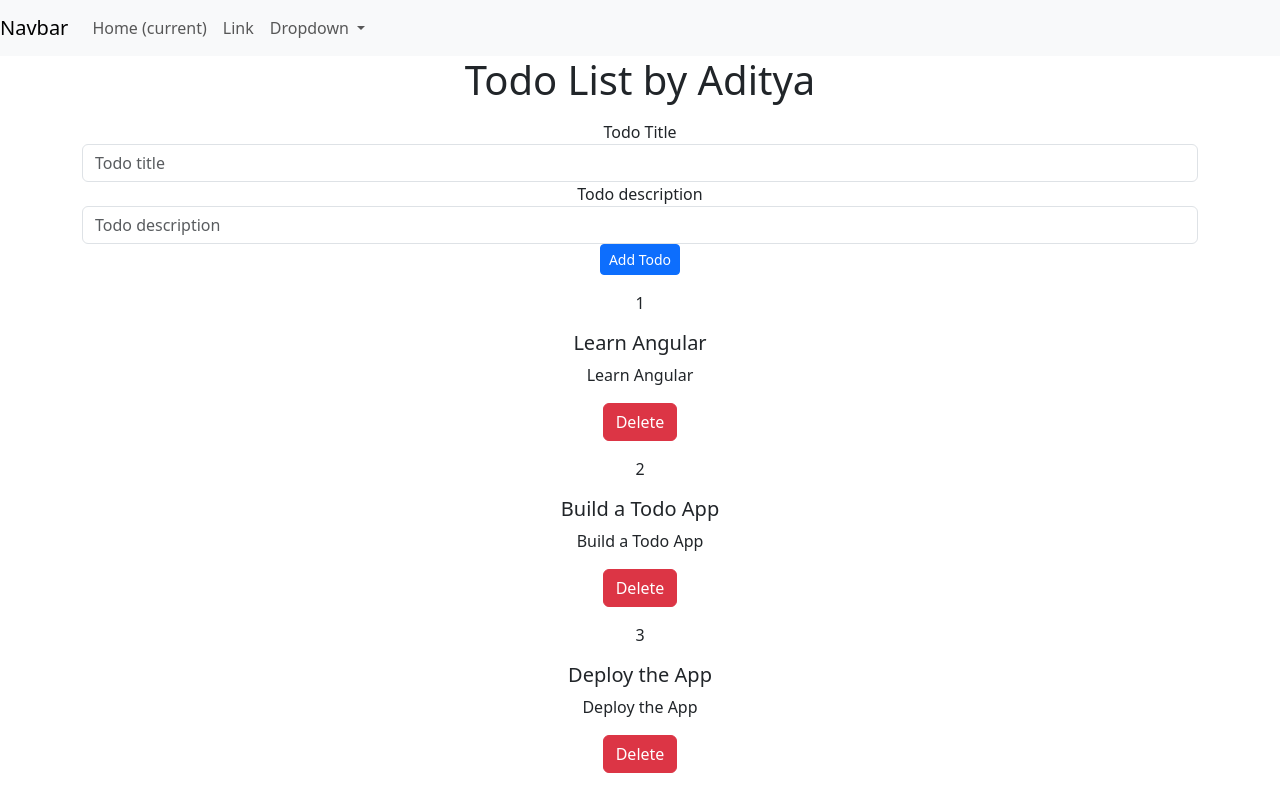
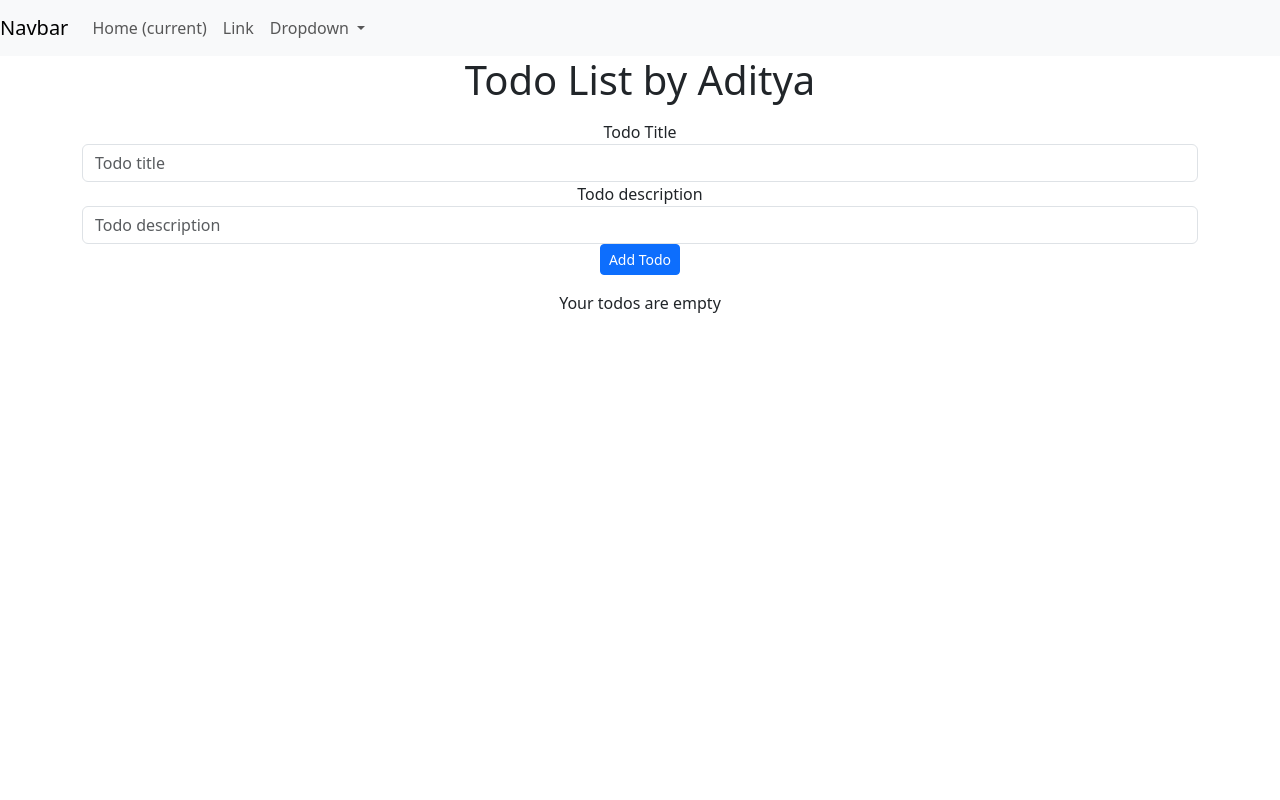
Before and after one commit to AdityaJava/angular-todo-list, an Angular app: page / in a window 1280 px wide. Built offline with nearby package versions, Linux system fonts and the light colour scheme.

Commit message:
refactor: clean up constructor and improve formatting in TodoComponent

```diff
--- a/src/app/MyComponents/todo/todo.component.ts
+++ b/src/app/MyComponents/todo/todo.component.ts
@@ -9,24 +9,36 @@
 })
 export class TodoComponent {
   todos: Todo[];
+  localTodos : string;
+
   constructor() {
-    this.todos = [
-      { id: 1, title: 'Learn Angular', desc: 'Learn Angular', active: false },
-      { id: 2, title: 'Build a Todo App', desc: 'Build a Todo App', active: false },
-      { id: 3, title: 'Deploy the App', desc: 'Deploy the App', active: false }
-    ]
+    // this.todos = [
+    //   { id: 1, title: 'Learn Angular', desc: 'Learn Angular', active: false },
+    //   { id: 2, title: 'Build a Todo App', desc: 'Build a Todo App', active: false },
+    //   { id: 3, title: 'Deploy the App', desc: 'Deploy the App', active: false }
+    // ]
+    this.localTodos = localStorage.getItem("todos") || "";
+    if ( this.localTodos === "") {
+      this.todos = [];
+    }
+    else {
+      this.todos = JSON.parse(this.localTodos);
+    }
+
   }
   //This is a method that will be called when the delete button is clicked in the child component
   //It will receive the todo item as an argument and will remove it from the todos array
-  deleteTodo(todo: Todo){
+  deleteTodo(todo: Todo) {
     console.log("Delete todo listened in paren with id:  " + todo.id);
-    this.todos = this.todos.filter(t =>t.id!=todo.id)
+    this.todos = this.todos.filter(t => t.id != todo.id);
+    localStorage.setItem("todos", JSON.stringify(this.todos));
   }
 
   //This is a method that will be called when the add button is clicked in the child component
   //It will receive the todo item as an argument and will add it to the todos array
-  addTodo(todo : Todo){
+  addTodo(todo: Todo) {
     console.log("Add todo listened in parent with id: " + todo);
     this.todos.push(todo);
+    localStorage.setItem("todos", JSON.stringify(this.todos));
   }
 }
```
